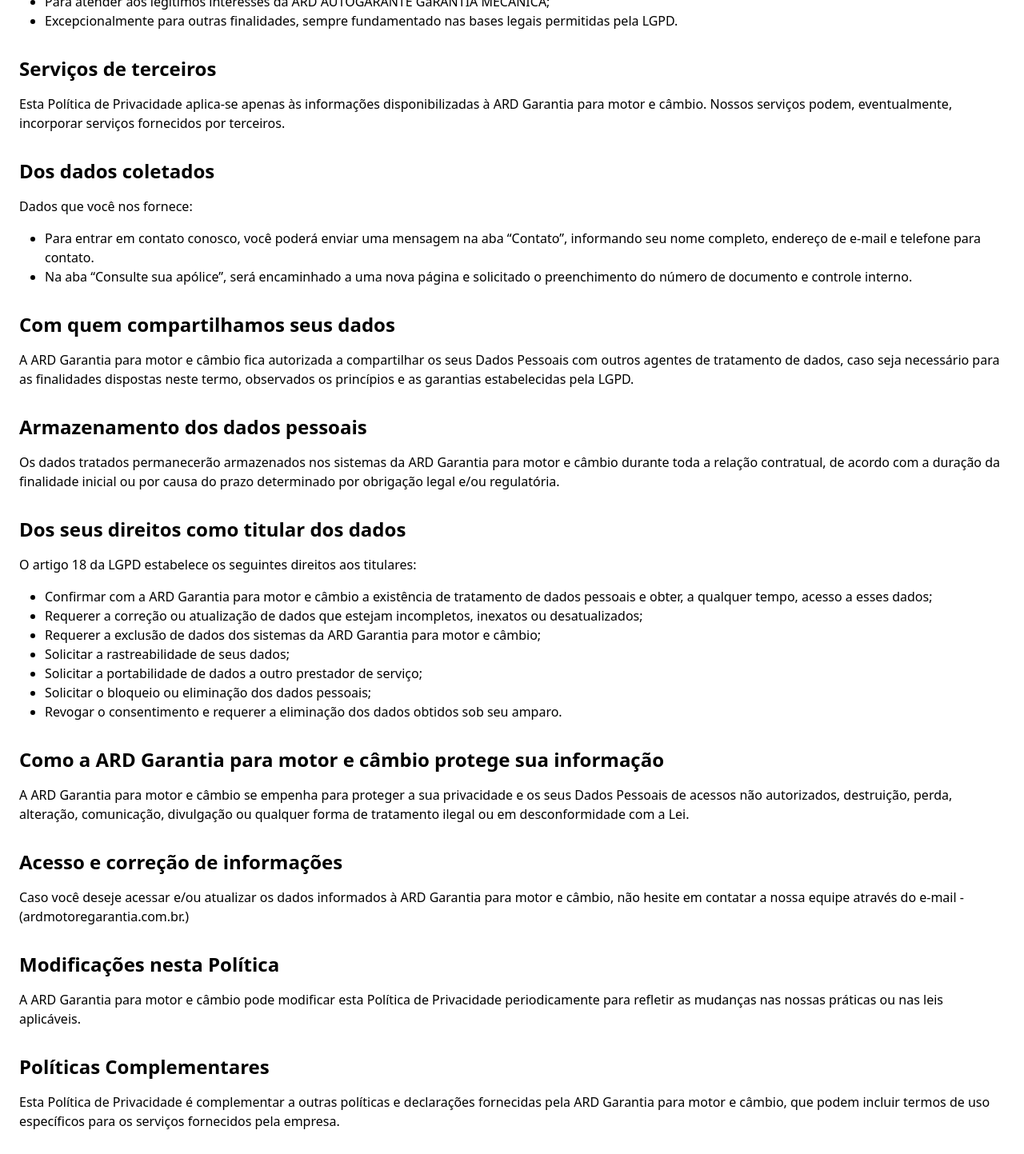
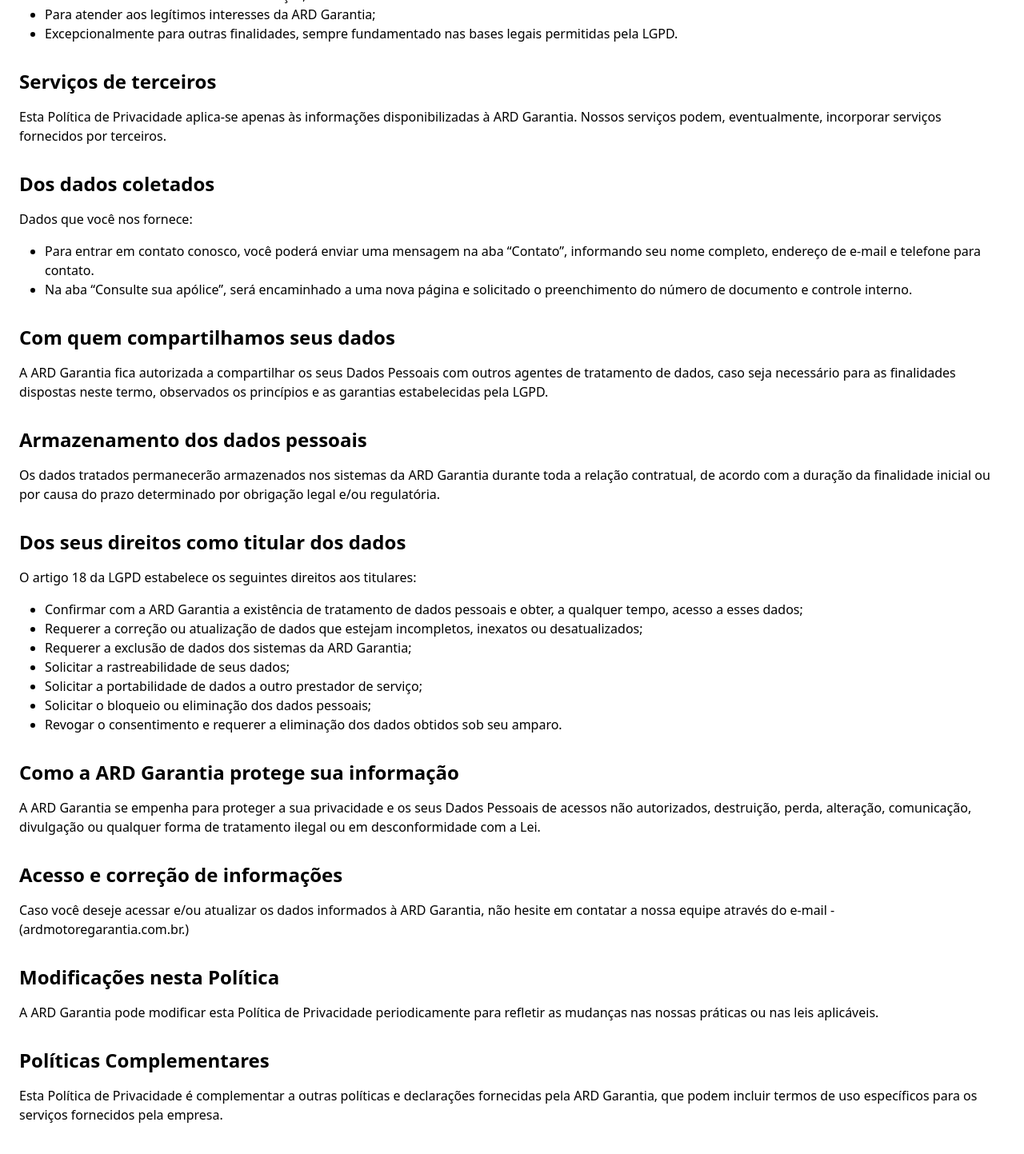
Before and after one commit to WenerRodrigo/ard, a React (Vite) app: page /privacy-policy in a window 1280 px wide. Shown: the part 1330-2773 px from the top of the page at 80% size. Built offline with nearby package versions, Linux system fonts and the light colour scheme.

Commit message:
fix: ajustado temo de aceite

```diff
--- a/index.html
+++ b/index.html
@@ -1,5 +1,5 @@
 <!doctype html>
-<html lang="pt-BR">
+<html lang="pt">
   <head>
     <meta charset="UTF-8" />
     <link rel="icon" type="image/svg+xml" href="/logo.svg" />
--- a/src/App.css
+++ b/src/App.css
@@ -2,5 +2,4 @@
   font-family: "Karla", sans-serif !important;
   margin: 0;
   padding: 0;
-  background-color: #f3f3f3;
 }
--- a/src/components/content-footer.tsx
+++ b/src/components/content-footer.tsx
@@ -16,7 +16,7 @@
     <div className="relative">
       <div className="flex flex-col md:flex-row items-start justify-around w-full h-full bg-secondary text-zinc-800 py-16 px-5 flex-wrap text-left gap-4">
         <div className="flex flex-col items-start">
-          <h2 className="h-12 text-lg font-semibold">Nossa Missão</h2>
+          <h2 className="h-12 text-lg font-semibold ">Nossa Missão</h2>
           <p>
             Em um mercado altamente competitivo,
             <br />
--- a/src/components/footer.tsx
+++ b/src/components/footer.tsx
@@ -1,7 +1,7 @@
 const Footer = () => {
   const anoAtual = new Date().getFullYear();
   const description = "ARD";
-  const mensagemDireitosAutorais = `© ${description} ${anoAtual} - Todos os direitos reservados.`;
+  const mensagemDireitosAutorais = `Copyright © ${description} ${anoAtual} - Todos os direitos reservados.`;
 
   return (
     <div className="flex items-center w-full justify-center gap-3 py-4 flex-col bg-secondary">
--- a/src/components/header.tsx
+++ b/src/components/header.tsx
@@ -27,7 +27,7 @@
 
   return (
     <>
-      <div className="bg-white flex justify-between items-center px-20">
+      <div className="bg-white flex justify-between items-center px-20 lg:py-2">
         <div className="hidden lg:flex flex-col items-start justify-start w-full">
           <a href="/" className="items-start justify-start w-full flex-col">
             <h2 className="text-4xl font-extrabold text-blue-600 tracking-wide uppercase">
@@ -47,18 +47,18 @@
             Sobre nós
           </a>
           <a
-            href="#beneficios"
+            href="/faq"
             className="hover:text-gray-600 font-medium"
             onClick={scrollToBeneficios}
           >
-            Produtos
+            Dúvidas frequentes
           </a>
           <a
             href="https://api.whatsapp.com/send?phone=+551699999999"
             target="_blank"
-            className="font-medium bg-blue-600 hover:bg-blue-500 text-white px-4 py-2 rounded-md"
+            className="font-medium bg-blue-600 hover:bg-blue-500 text-white px-4 py-2 rounded-sm"
           >
-            Contato
+            Fale conosco
           </a>
         </div>
       </div>
--- a/src/screens/faq.tsx
+++ b/src/screens/faq.tsx
@@ -122,7 +122,7 @@
           href="https://api.whatsapp.com/send?phone=+5516999999999"
           target="_blank"
           rel="noreferrer"
-          className="px-6 py-3 bg-blue-500 text-white rounded-lg transition-all duration-300 ease-in-out hover:bg-blue-600 hover:text-white hover:border-blue-700 focus:outline-none focus:ring-2 focus:ring-blue-500 focus:ring-opacity-50"
+          className="px-6 py-3 bg-blue-500 text-white rounded-sm transition-all duration-300 ease-in-out hover:bg-blue-600 hover:text-white hover:border-blue-700 focus:outline-none focus:ring-2 focus:ring-blue-500 focus:ring-opacity-50"
         >
           Fale conosco
         </a>
--- a/src/screens/privacy-policy.tsx
+++ b/src/screens/privacy-policy.tsx
@@ -41,9 +41,7 @@
         </section>
 
         <section className="mb-8">
-          <h2 className="text-2xl font-semibold mb-4">
-            Termos e definições
-          </h2>
+          <h2 className="text-2xl font-semibold mb-4">Termos e definições</h2>
           <p className="mb-4">
             Para um melhor entendimento da presente política, é imprescindível
             conhecer algumas das mais importantes definições da Lei Geral de
@@ -84,7 +82,7 @@
           <p className="mb-4">
             A LGPD tem como principal objetivo proteger os direitos relacionados
             à privacidade dos Dados Pessoais dos indivíduos. A ARD Garantia
-            GaRANTIA MECÂNICA considera como algumas de suas finalidades:
+            considera como algumas de suas finalidades:
           </p>
           <ul className="list-disc ml-8 mb-4">
             <li>Execução satisfatória dos Contratos;</li>
@@ -95,8 +93,7 @@
             <li>Proteger informações contidas em processos e sistemas;</li>
             <li>Viabilizar o fornecimento dos seus serviços;</li>
             <li>
-              Para atender aos legítimos interesses da ARD AUTOGARANTE GaRANTIA
-              MECÂNICA;
+              Para atender aos legítimos interesses da ARD Garantia;
             </li>
             <li>
               Excepcionalmente para outras finalidades, sempre fundamentado nas
@@ -106,21 +103,16 @@
         </section>
 
         <section className="mb-8">
-          <h2 className="text-2xl font-semibold mb-4">
-            Serviços de terceiros
-          </h2>
+          <h2 className="text-2xl font-semibold mb-4">Serviços de terceiros</h2>
           <p className="mb-4">
             Esta Política de Privacidade aplica-se apenas às informações
-            disponibilizadas à ARD Garantia para motor e câmbio. Nossos
-            serviços podem, eventualmente, incorporar serviços fornecidos por
-            terceiros.
+            disponibilizadas à ARD Garantia. Nossos serviços
+            podem, eventualmente, incorporar serviços fornecidos por terceiros.
           </p>
         </section>
 
         <section className="mb-8">
-          <h2 className="text-2xl font-semibold mb-4">
-            Dos dados coletados
-          </h2>
+          <h2 className="text-2xl font-semibold mb-4">Dos dados coletados</h2>
           <p className="mb-4">Dados que você nos fornece:</p>
           <ul className="list-disc ml-8 mb-4">
             <li>
@@ -141,9 +133,9 @@
             Com quem compartilhamos seus dados
           </h2>
           <p className="mb-4">
-            A ARD Garantia para motor e câmbio fica autorizada a compartilhar
-            os seus Dados Pessoais com outros agentes de tratamento de dados,
-            caso seja necessário para as finalidades dispostas neste termo,
+            A ARD Garantia fica autorizada a compartilhar os
+            seus Dados Pessoais com outros agentes de tratamento de dados, caso
+            seja necessário para as finalidades dispostas neste termo,
             observados os princípios e as garantias estabelecidas pela LGPD.
           </p>
         </section>
@@ -154,7 +146,7 @@
           </h2>
           <p className="mb-4">
             Os dados tratados permanecerão armazenados nos sistemas da ARD
-            Garantia para motor e câmbio durante toda a relação contratual, de
+            Garantia durante toda a relação contratual, de
             acordo com a duração da finalidade inicial ou por causa do prazo
             determinado por obrigação legal e/ou regulatória.
           </p>
@@ -169,7 +161,7 @@
           </p>
           <ul className="list-disc ml-8 mb-4">
             <li>
-              Confirmar com a ARD Garantia para motor e câmbio a existência de
+              Confirmar com a ARD Garantia a existência de
               tratamento de dados pessoais e obter, a qualquer tempo, acesso a
               esses dados;
             </li>
@@ -178,7 +170,7 @@
               incompletos, inexatos ou desatualizados;
             </li>
             <li>
-              Requerer a exclusão de dados dos sistemas da ARD Garantia para motor e câmbio;
+              Requerer a exclusão de dados dos sistemas da ARD Garantia;
             </li>
             <li>Solicitar a rastreabilidade de seus dados;</li>
             <li>
@@ -194,10 +186,10 @@
 
         <section className="mb-8">
           <h2 className="text-2xl font-semibold mb-4">
-            Como a ARD Garantia para motor e câmbio protege sua informação
+            Como a ARD Garantia protege sua informação
           </h2>
           <p className="mb-4">
-            A ARD Garantia para motor e câmbio se empenha para proteger a sua
+            A ARD Garantia se empenha para proteger a sua
             privacidade e os seus Dados Pessoais de acessos não autorizados,
             destruição, perda, alteração, comunicação, divulgação ou qualquer
             forma de tratamento ilegal ou em desconformidade com a Lei.
@@ -210,7 +202,7 @@
           </h2>
           <p className="mb-4">
             Caso você deseje acessar e/ou atualizar os dados informados à ARD
-            Garantia para motor e câmbio, não hesite em contatar a nossa equipe
+            Garantia, não hesite em contatar a nossa equipe
             através do e-mail - (ardmotoregarantia.com.br.)
           </p>
         </section>
@@ -220,7 +212,7 @@
             Modificações nesta Política
           </h2>
           <p className="mb-4">
-            A ARD Garantia para motor e câmbio pode modificar esta Política de
+            A ARD Garantia pode modificar esta Política de
             Privacidade periodicamente para refletir as mudanças nas nossas
             práticas ou nas leis aplicáveis.
           </p>
@@ -232,7 +224,7 @@
           </h2>
           <p className="mb-4">
             Esta Política de Privacidade é complementar a outras políticas e
-            declarações fornecidas pela ARD Garantia para motor e câmbio, que
+            declarações fornecidas pela ARD Garantia, que
             podem incluir termos de uso específicos para os serviços fornecidos
             pela empresa.
           </p>
@@ -240,12 +232,12 @@
 
         <section className="mb-8">
           <h2 className="text-2xl font-semibold mb-4">
-            Como contatar a ARD Garantia para motor e câmbio sobre esta
-            Política de Privacidade
+            Como contatar a ARD Garantia sobre esta Política
+            de Privacidade
           </h2>
           <p className="mb-4">
             Se você tiver dúvidas sobre esta Política de Privacidade, ou sobre
-            como a ARD Garantia para motor e câmbio coleta e usa os seus dados
+            como a ARD Garantia coleta e usa os seus dados
             pessoais, por favor, entre em contato conosco pelo e-mail -
             (ardmotoregarantia.com.br.)
           </p>
```
